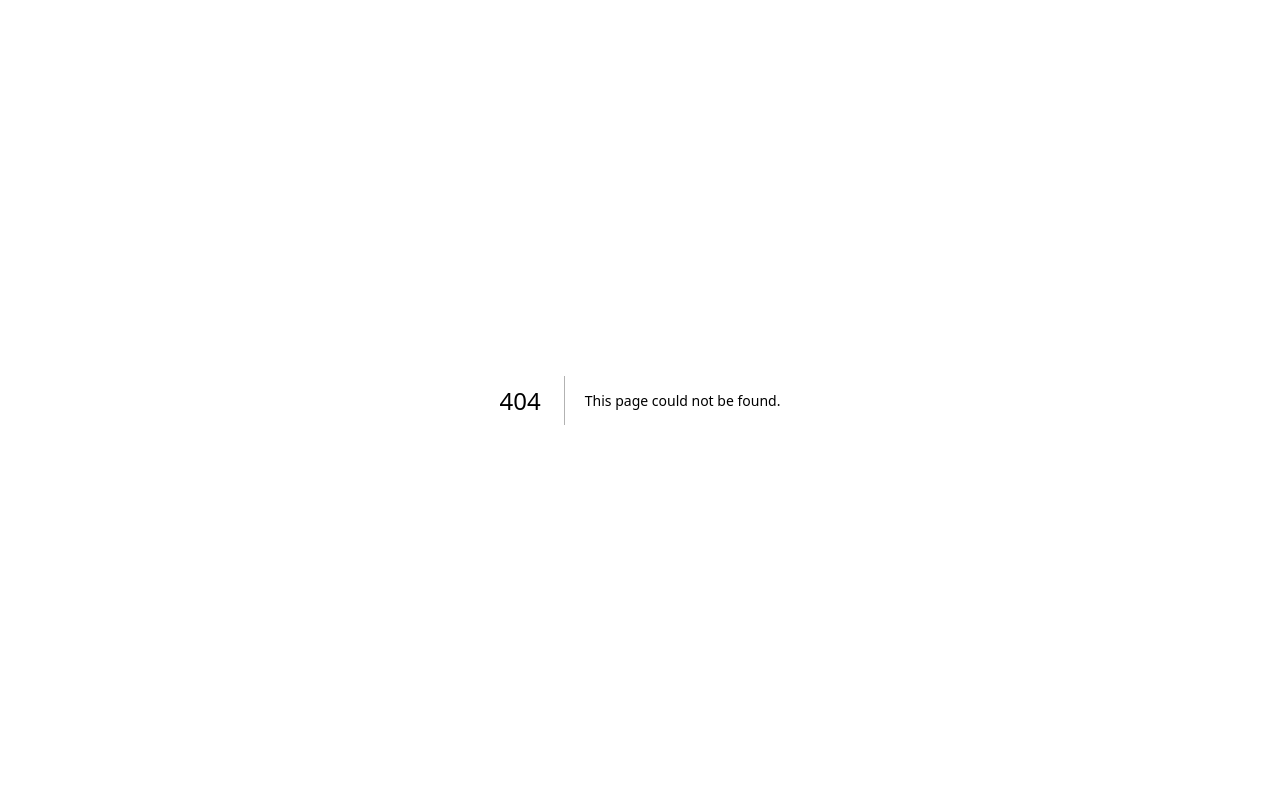
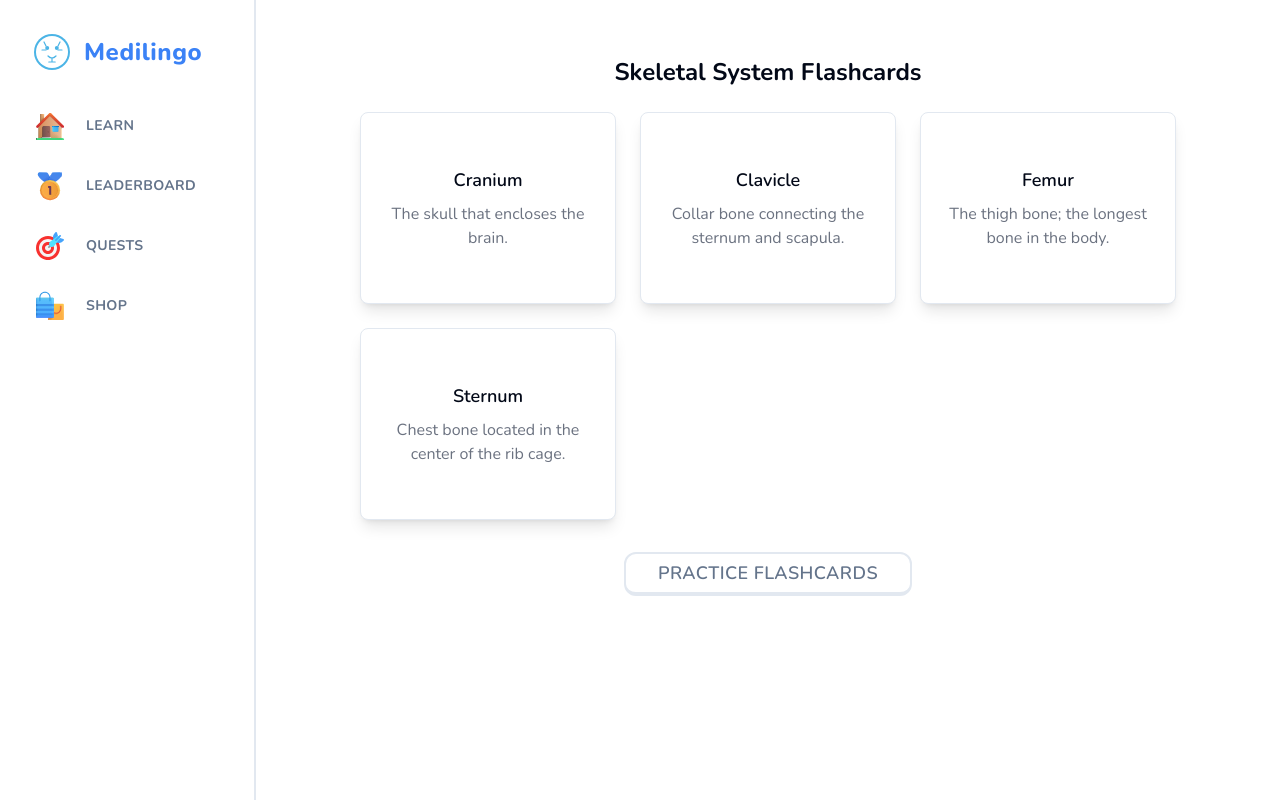
Before and after one commit to pontheazahraii/Medilingo, a Next.js app: page /learn/1 in a window 1280 px wide. Before the commit this address had no page. Built offline with nearby package versions, Linux system fonts and the light colour scheme.

Commit message:
added dummy flashcards to skeletal system learn page and very base individual flashcard page

```diff
--- a/app/(main)/courses/list.tsx
+++ b/app/(main)/courses/list.tsx
@@ -7,7 +7,7 @@ import { toast } from "sonner";
 
 import { upsertUserProgress } from "@/actions/user-progress";
 import { medicalCategories, userProgress } from "@/db/schema";
-
+import Link from "next/link"
 import { Card } from "./card";
 
 type ListProps = {
@@ -19,14 +19,26 @@ export const List = ({ categories, activeCategoryId }: ListProps) => {
   const router = useRouter();
   const [pending, startTransition] = useTransition();
 
+//   const onClick = (id: number) => {
+//     if (pending) return;
+
+//     if (id === activeCategoryId) return router.push("/learn");
+
+//     startTransition(() => {
+//       upsertUserProgress(id)
+//         .then(() => {
+//           router.push(`/learn/${id}`);  // After saving progress, route to /learn/:id
+//         })
+//         .catch(() => toast.error("Something went wrong."));
+//     });
+
+//   };
+
+
   const onClick = (id: number) => {
     if (pending) return;
 
-    if (id === activeCategoryId) return router.push("/learn");
-
-    startTransition(() => {
-      upsertUserProgress(id).catch(() => toast.error("Something went wrong."));
-    });
+    router.push(`/learn/${id}`);  // Just route directly, no upsert
   };
 
   return (
--- a/app/(main)/courses/page.tsx
+++ b/app/(main)/courses/page.tsx
@@ -1,19 +1,23 @@
 import { getCourses, getUserProgress } from "@/db/queries";
+import { MEDICAL_CATEGORIES } from "@/constants/medical-content";
 
 import { List } from "./list";
 
 const MedicalCategoriesPage = async () => {
-  const categoriesData = getCourses();
+  // const categoriesData = getCourses();
   const userProgressData = getUserProgress();
 
-  const [categories, userProgress] = await Promise.all([
-    categoriesData,
-    userProgressData,
-  ]);
+  // const [categories, userProgress] = await Promise.all([
+  //   categoriesData,
+  //   userProgressData,
+  // ]);
+  const categories = MEDICAL_CATEGORIES;
+
+  const userProgress = await userProgressData;
 
   return (
     <div className="mx-auto h-full max-w-[912px] px-3">
-      <h1 className="text-2xl font-bold text-neutral-700">Medical Topics</h1>
+      <h1 className="text-2xl font-bold text-neutral-700">Courses</h1>
 
       <List categories={categories} activeCategoryId={userProgress?.activeCategoryId} />
     </div>
--- /dev/null
+++ b/app/(main)/learn/[categoryId]/page.tsx
@@ -0,0 +1,55 @@
+"use client";
+
+import { MEDICAL_CATEGORIES } from "@/constants/medical-content";
+import { SKELETAL_FLASHCARDS } from "@/constants/medical-content";
+import { Button } from "@/components/ui/button";
+import { useRouter } from "next/navigation";
+
+interface LearnPageProps {
+  params: {
+    categoryId: string;
+  };
+}
+
+
+
+const LearnPage = (props: LearnPageProps) => {
+  const categoryId = Number(props.params.categoryId);
+  console.log("Category Id: ", categoryId)
+
+
+  const router = useRouter();                    // Inside your component (LearnPage)
+
+  const handlePracticeClick = () => {
+    router.push(`/learn/${categoryId}/practice`); // New behavior: navigate!
+  };
+
+
+  if (categoryId !== 1) {
+    // If user navigates to /learn/2 etc, show a simple message or 404 later
+    return <div className="p-8 text-center text-xl font-bold">Category not ready yet!</div>;
+  }
+
+  return (
+    <div className="flex flex-col items-center justify-center p-8">
+      <h1 className="text-2xl font-bold mb-6">Skeletal System Flashcards</h1>
+
+      <div className="grid grid-cols-1 sm:grid-cols-2 md:grid-cols-3 gap-6">
+        {SKELETAL_FLASHCARDS.map((card) => (
+          <div
+            key={card.id}
+            className="border rounded-lg shadow-lg p-6 w-64 h-48 flex flex-col justify-center items-center bg-white hover:scale-105 transition-transform duration-300"
+          >
+            <p className="text-lg font-semibold">{card.term}</p>
+            <p className="text-gray-500 mt-2 text-center">{card.definition}</p>
+          </div>
+        ))}
+      </div>
+      <Button onClick={handlePracticeClick} className="mt-8 px-8 py-4 text-lg font-semibold">
+          Practice Flashcards
+      </Button>
+    </div>
+  );
+};
+
+export default LearnPage;
--- /dev/null
+++ b/app/(main)/learn/[categoryId]/practice/page.tsx
@@ -0,0 +1,19 @@
+interface PracticePageProps {
+    params: {
+      categoryId: string;
+    };
+  }
+
+  const PracticePage = ({ params }: PracticePageProps) => {
+    const categoryId = Number(params.categoryId);
+
+    return (
+      <div className="flex flex-col items-center justify-center min-h-screen p-8">
+        <h1 className="text-3xl font-bold mb-6">Practice Flashcards - System {categoryId}</h1>
+
+        <p className="text-lg text-gray-600">Coming soon... </p>
+      </div>
+    );
+  };
+
+  export default PracticePage;
--- a/app/(marketing)/page.tsx
+++ b/app/(marketing)/page.tsx
@@ -43,7 +43,7 @@ const MarketingPage = () => {
                 </Button>
               </Link>
               <Link href="/courses">
-                <Button variant="secondary">git status
+                <Button variant="secondary">
                   Explore Body Systems
                 </Button>
               </Link>
```
